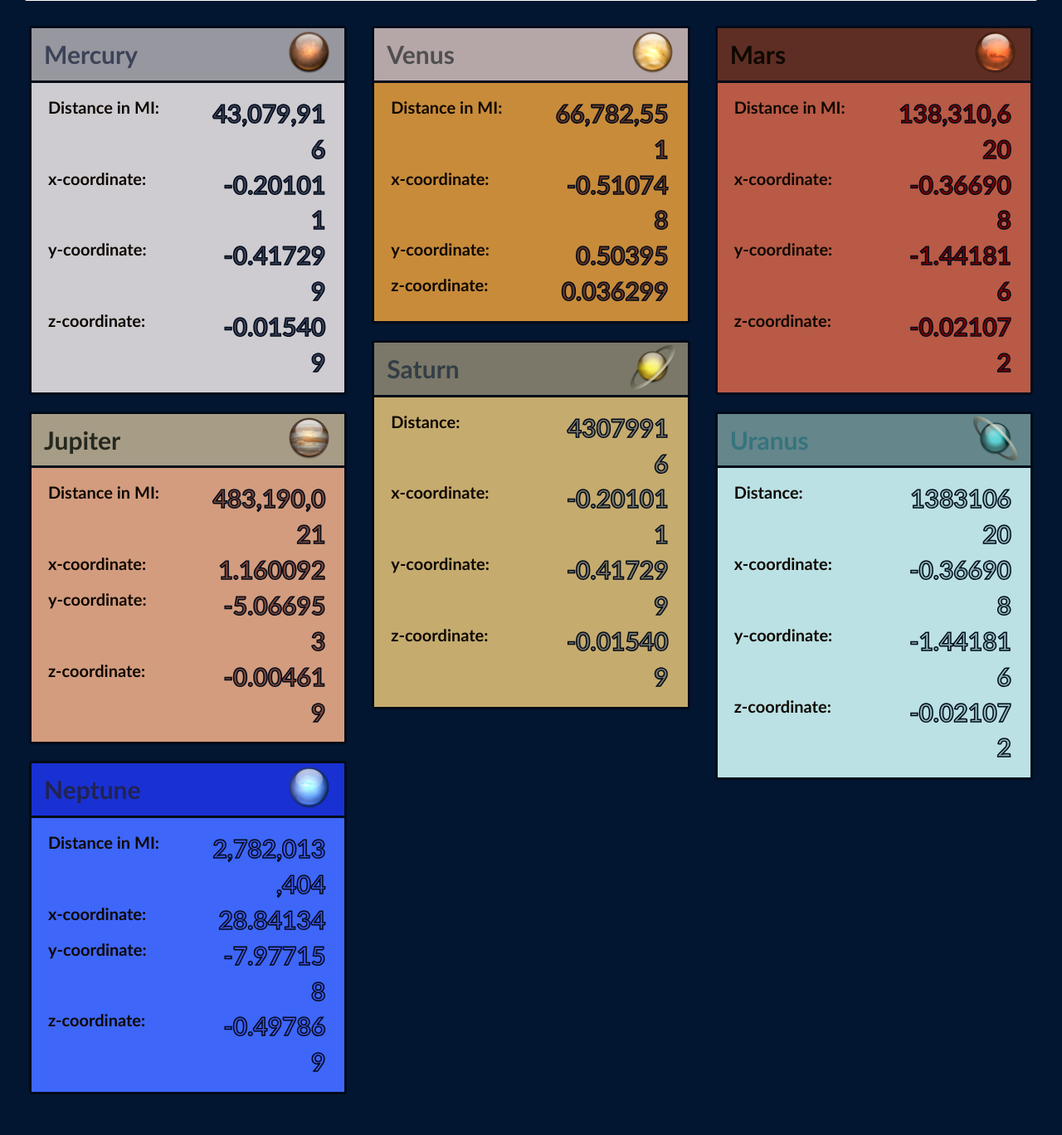
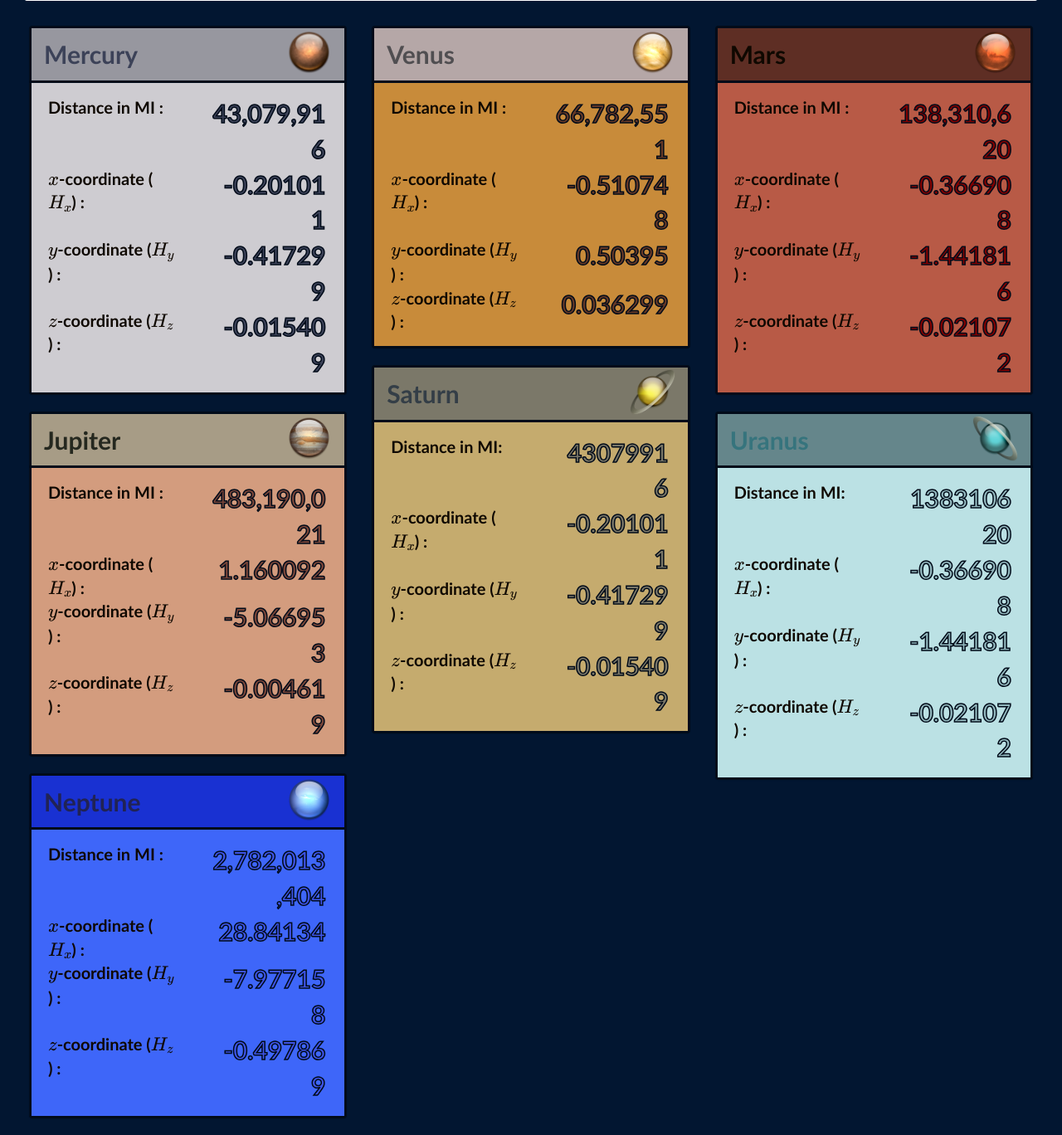
Before and after one commit to BarbosaO/Solar-System-Timer, a Flask app: page /home in a window 1280 px wide. Shown: the part 529-1897 px from the top of the page at 83% size. Before the commit the page ends 1848 px from the top, so only its background shows below. Run offline with Flask 2, Linux system fonts and the light colour scheme; some libraries are stand-ins or nearby versions.

Commit message:
Reformatted the x,y,z text for coordinates using MathJax

```diff
--- a/app.py
+++ b/app.py
@@ -25,7 +25,7 @@ def home():
     currentTime = time.strftime("%a, %d %b %Y %I:%M:%S %p %Z", time.localtime())
 
     # jasonify variables to send over
-    result = result = jsonify({'calculations' : calculations, 'distance' : distanceListMI, 'text' : 'Distance in MI:', 'currentTime' : currentTime})
+    result = result = jsonify({'calculations' : calculations, 'distance' : distanceListMI, 'text' : 'Distance in MI :', 'currentTime' : currentTime})
 
     # check if form is POST
     if request.method == 'POST':
@@ -37,11 +37,11 @@ def home():
         if(option == 'radioKM'):
             distanceListKM = [element * 1.60934 for element in distanceList]
             distanceListKM = ["{:,}".format(round(element)) for element in distanceListKM]
-            result = jsonify({'calculations' : calculations, 'distance' : distanceListKM, 'text' : 'Distance in KM:'})
+            result = jsonify({'calculations' : calculations, 'distance' : distanceListKM, 'text' : 'Distance in KM :'})
         elif(option == 'radioAU'):
             distanceListAU = [element * 1.07578e-8 for element in distanceList]
             distanceListAU = ["{:,}".format(round(element, 6)) for element in distanceListAU]
-            result = jsonify({'calculations' : calculations, 'distance' : distanceListAU, 'text' : 'Distance in AU:'})
+            result = jsonify({'calculations' : calculations, 'distance' : distanceListAU, 'text' : 'Distance in AU :'})
 
     return result
 
--- a/templates/index.html
+++ b/templates/index.html
@@ -4,6 +4,11 @@
         <link rel="stylesheet" href="https://maxcdn.bootstrapcdn.com/bootstrap/3.4.1/css/bootstrap.min.css">
         <script src="https://ajax.googleapis.com/ajax/libs/jquery/3.4.1/jquery.min.js"></script>
         <script src="https://maxcdn.bootstrapcdn.com/bootstrap/3.4.1/js/bootstrap.min.js"></script>
+        <script src="https://polyfill.io/v3/polyfill.min.js?features=es6"></script>
+        <script id="MathJax-script" async
+          src="https://cdn.jsdelivr.net/npm/mathjax@3/es5/tex-mml-chtml.js">
+        </script>
+
         <title>Test</title>
         <link rel="stylesheet" type="text/css" href="{{ url_for('static',filename='css/home.css') }}">
     </head>
@@ -106,19 +111,19 @@
 
                 <div class="panel-body mercury-body">
                     <div class="row">
-                        <div id=mercury-dist-text class="col-xs-6 mercury"  style="padding-left: 0px;">Distance in MI:</div>
+                        <div id=mercury-dist-text class="col-xs-6 mercury"  style="padding-left: 0px;">Distance in MI :</div>
                         <div id=mercury-dist class="col-xs-6 mercury-dist">{{distanceList[0]}}</div>
                     </div>
                     <div class="row">
-                        <div class="col-xs-6 mercury-hx" style="padding-left: 0px;">x-coordinate:</div>
+                        <div class="col-xs-6 mercury-hx" style="padding-left: 0px;">\(x\)-coordinate (\(H_x\)) :</div>
                         <div id=mercury-hx class="col-xs-6 mercury-h-dist">{{calculations[0][1]}}</div>
                     </div>
                     <div class="row">
-                    <div class="col-xs-6 mercury-hy" style="padding-left: 0px;">y-coordinate:</div>
+                    <div class="col-xs-6 mercury-hy" style="padding-left: 0px;">\(y\)-coordinate (\(H_y\)) :</div>
                     <div id=mercury-hy class="col-xs-6 mercury-h-dist">{{calculations[0][2]}}</div>
                 </div>
                 <div class="row">
-                    <div class="col-xs-6 mercury-hz" style="padding-left: 0px;">z-coordinate:</div>
+                    <div class="col-xs-6 mercury-hz" style="padding-left: 0px;">\(z\)-coordinate (\(H_z\)) :</div>
                     <div id=mercury-hz class="col-xs-6 mercury-h-dist">{{calculations[0][3]}}</div>
                 </div>
                 </div>
@@ -133,19 +138,19 @@
 
                 <div class="panel-body jupiter-body">
                     <div class="row">
-                        <div id=jupiter-dist-text class="col-xs-6 jupiter"  style="padding-left: 0px;">Distance in Mi:</div>
+                        <div id=jupiter-dist-text class="col-xs-6 jupiter"  style="padding-left: 0px;">Distance in Mi :</div>
                         <div id=jupiter-dist class="col-xs-6 jupiter-dist">{{distanceList[3]}}</div>
                     </div>
                     <div class="row">
-                        <div class="col-xs-6 jupiter-hx" style="padding-left: 0px;">x-coordinate:</div>
+                        <div class="col-xs-6 jupiter-hx" style="padding-left: 0px;">\(x\)-coordinate (\(H_x\)) :</div>
                         <div id=jupiter-hx class="col-xs-6 jupiter-h-dist">{{calculations[3][1]}}</div>
                     </div>
                     <div class="row">
-                    <div class="col-xs-6 jupiter-hy" style="padding-left: 0px;">y-coordinate:</div>
+                    <div class="col-xs-6 jupiter-hy" style="padding-left: 0px;">\(y\)-coordinate (\(H_y\)) :</div>
                     <div id=jupiter-hy class="col-xs-6 jupiter-h-dist">{{calculations[3][2]}}</div>
                 </div>
                 <div class="row">
-                    <div class="col-xs-6 jupiter-hz" style="padding-left: 0px;">z-coordinate:</div>
+                    <div class="col-xs-6 jupiter-hz" style="padding-left: 0px;">\(z\)-coordinate (\(H_z\)) :</div>
                     <div id=jupiter-hz class="col-xs-6 jupiter-h-dist">{{calculations[3][3]}}</div>
                 </div>
                 </div>
@@ -160,19 +165,19 @@
 
                 <div class="panel-body neptune-body">
                     <div class="row">
-                        <div id=neptune-dist-text class="col-xs-6 neptune"  style="padding-left: 0px;">Distance:</div>
+                        <div id=neptune-dist-text class="col-xs-6 neptune"  style="padding-left: 0px;">Distance in MI :</div>
                         <div id=neptune-dist class="col-xs-6 neptune-dist">{{distanceList[4]}}</div>
                     </div>
                     <div class="row">
-                        <div class="col-xs-6 neptune-hx" style="padding-left: 0px;">x-coordinate:</div>
+                        <div class="col-xs-6 neptune-hx" style="padding-left: 0px;">\(x\)-coordinate (\(H_x\)) :</div>
                         <div id=neptune-hx class="col-xs-6 neptune-h-dist">{{calculations[4][1]}}</div>
                     </div>
                     <div class="row">
-                    <div class="col-xs-6 neptune-hy" style="padding-left: 0px;">y-coordinate:</div>
+                    <div class="col-xs-6 neptune-hy" style="padding-left: 0px;">\(y\)-coordinate (\(H_y\)) :</div>
                     <div id=neptune-hy class="col-xs-6 neptune-h-dist">{{calculations[4][2]}}</div>
                 </div>
                 <div class="row">
-                    <div class="col-xs-6 neptune-hz" style="padding-left: 0px;">z-coordinate:</div>
+                    <div class="col-xs-6 neptune-hz" style="padding-left: 0px;">\(z\)-coordinate (\(H_z\)) :</div>
                     <div id=neptune-hz class="col-xs-6 neptune-h-dist">{{calculations[4][3]}}</div>
                 </div>
                 </div>
@@ -188,19 +193,19 @@
 
                 <div class="panel-body venus-body">
                     <div class="row">
-                        <div id=venus-dist-text class="col-xs-6 venus"  style="padding-left: 0px;">Distance:</div>
+                        <div id=venus-dist-text class="col-xs-6 venus"  style="padding-left: 0px;">Distance in MI :</div>
                         <div id=venus-dist class="col-xs-6 venus-dist">{{calculations[1][0]}}</div>
                     </div>
                     <div class="row">
-                        <div class="col-xs-6 venus-hx" style="padding-left: 0px;">x-coordinate:</div>
+                        <div class="col-xs-6 venus-hx" style="padding-left: 0px;">\(x\)-coordinate (\(H_x\)) :</div>
                         <div id=venus-hx class="col-xs-6 venus-h-dist">{{calculations[1][1]}}</div>
                     </div>
                     <div class="row">
-                    <div class="col-xs-6 venus-hy" style="padding-left: 0px;">y-coordinate:</div>
+                    <div class="col-xs-6 venus-hy" style="padding-left: 0px;">\(y\)-coordinate (\(H_y\)) :</div>
                     <div id=venus-hy class="col-xs-6 venus-h-dist">{{calculations[1][2]}}</div>
                 </div>
                 <div class="row">
-                    <div class="col-xs-6 venus-hz" style="padding-left: 0px;">z-coordinate:</div>
+                    <div class="col-xs-6 venus-hz" style="padding-left: 0px;">\(z\)-coordinate (\(H_z\)) :</div>
                     <div id=venus-hz class="col-xs-6 venus-h-dist">{{calculations[1][3]}}</div>
                 </div>
                 </div>
@@ -215,19 +220,19 @@
 
             <div class="panel-body saturn-body">
                 <div class="row">
-                    <div class="col-xs-6 saturn"  style="padding-left: 0px;">Distance:</div>
+                    <div class="col-xs-6 saturn"  style="padding-left: 0px;">Distance in MI:</div>
                     <div class="col-xs-6 saturn-dist">{{calculations[0][0]}}</div>
                 </div>
                 <div class="row">
-                    <div class="col-xs-6 saturn-hx" style="padding-left: 0px;">x-coordinate:</div>
+                    <div class="col-xs-6 saturn-hx" style="padding-left: 0px;">\(x\)-coordinate (\(H_x\)) :</div>
                     <div class="col-xs-6 saturn-h-dist">{{calculations[0][1]}}</div>
                 </div>
                 <div class="row">
-                <div class="col-xs-6 saturn-hy" style="padding-left: 0px;">y-coordinate:</div>
+                <div class="col-xs-6 saturn-hy" style="padding-left: 0px;">\(y\)-coordinate (\(H_y\)) :</div>
                 <div class="col-xs-6 saturn-h-dist">{{calculations[0][2]}}</div>
             </div>
             <div class="row">
-                <div class="col-xs-6 saturn-hz" style="padding-left: 0px;">z-coordinate:</div>
+                <div class="col-xs-6 saturn-hz" style="padding-left: 0px;">\(z\)-coordinate (\(H_z\)) :</div>
                 <div class="col-xs-6 saturn-h-dist">{{calculations[0][3]}}</div>
             </div>
             </div>
@@ -244,19 +249,19 @@
 
                 <div class="panel-body mars-body">
                     <div class="row">
-                        <div id=mars-dist-text class="col-xs-6 mars"  style="padding-left: 0px;">Distance:</div>
+                        <div id=mars-dist-text class="col-xs-6 mars"  style="padding-left: 0px;">Distance in MI:</div>
                         <div id=mars-dist class="col-xs-6 mars-dist">{{calculations[2][1]}}</div>
                     </div>
                     <div class="row">
-                        <div class="col-xs-6 mars-hx" style="padding-left: 0px;">x-coordinate:</div>
+                        <div class="col-xs-6 mars-hx" style="padding-left: 0px;">\(x\)-coordinate (\(H_x\)) :</div>
                         <div id=mars-hx class="col-xs-6 mars-h-dist">{{calculations[2][1]}}</div>
                     </div>
                     <div class="row">
-                    <div class="col-xs-6 mars-hy" style="padding-left: 0px;">y-coordinate:</div>
+                    <div class="col-xs-6 mars-hy" style="padding-left: 0px;">\(y\)-coordinate (\(H_y\)) :</div>
                     <div id=mars-hy class="col-xs-6 mars-dist">{{calculations[2][2]}}</div>
                 </div>
                 <div class="row">
-                    <div class="col-xs-6 mars-hz" style="padding-left: 0px;">z-coordinate:</div>
+                    <div class="col-xs-6 mars-hz" style="padding-left: 0px;">\(z\)-coordinate (\(H_z\)) :</div>
                     <div id=mars-hz class="col-xs-6 mars-h-dist">{{calculations[2][3]}}</div>
                 </div>
                 </div>
@@ -271,19 +276,19 @@
 
                 <div class="panel-body uranus-body">
                     <div class="row">
-                        <div class="col-xs-6 uranus"  style="padding-left: 0px;">Distance:</div>
+                        <div class="col-xs-6 uranus"  style="padding-left: 0px;">Distance in MI:</div>
                         <div class="col-xs-6 uranus-dist">{{calculations[2][0]}}</div>
                     </div>
                     <div class="row">
-                        <div class="col-xs-6 uranus-hx" style="padding-left: 0px;">x-coordinate:</div>
+                        <div class="col-xs-6 uranus-hx" style="padding-left: 0px;">\(x\)-coordinate (\(H_x\)) :</div>
                         <div class="col-xs-6 uranus-h-dist">{{calculations[2][1]}}</div>
                     </div>
                     <div class="row">
-                    <div class="col-xs-6 uranus-hy" style="padding-left: 0px;">y-coordinate:</div>
+                    <div class="col-xs-6 uranus-hy" style="padding-left: 0px;">\(y\)-coordinate (\(H_y\)) :</div>
                     <div class="col-xs-6 uranus-dist">{{calculations[2][2]}}</div>
                 </div>
                 <div class="row">
-                    <div class="col-xs-6 uranus-hz" style="padding-left: 0px;">z-coordinate:</div>
+                    <div class="col-xs-6 uranus-hz" style="padding-left: 0px;">\(z\)-coordinate (\(H_z\)) :</div>
                     <div class="col-xs-6 uranus-h-dist">{{calculations[2][3]}}</div>
                 </div>
                 </div>
```
